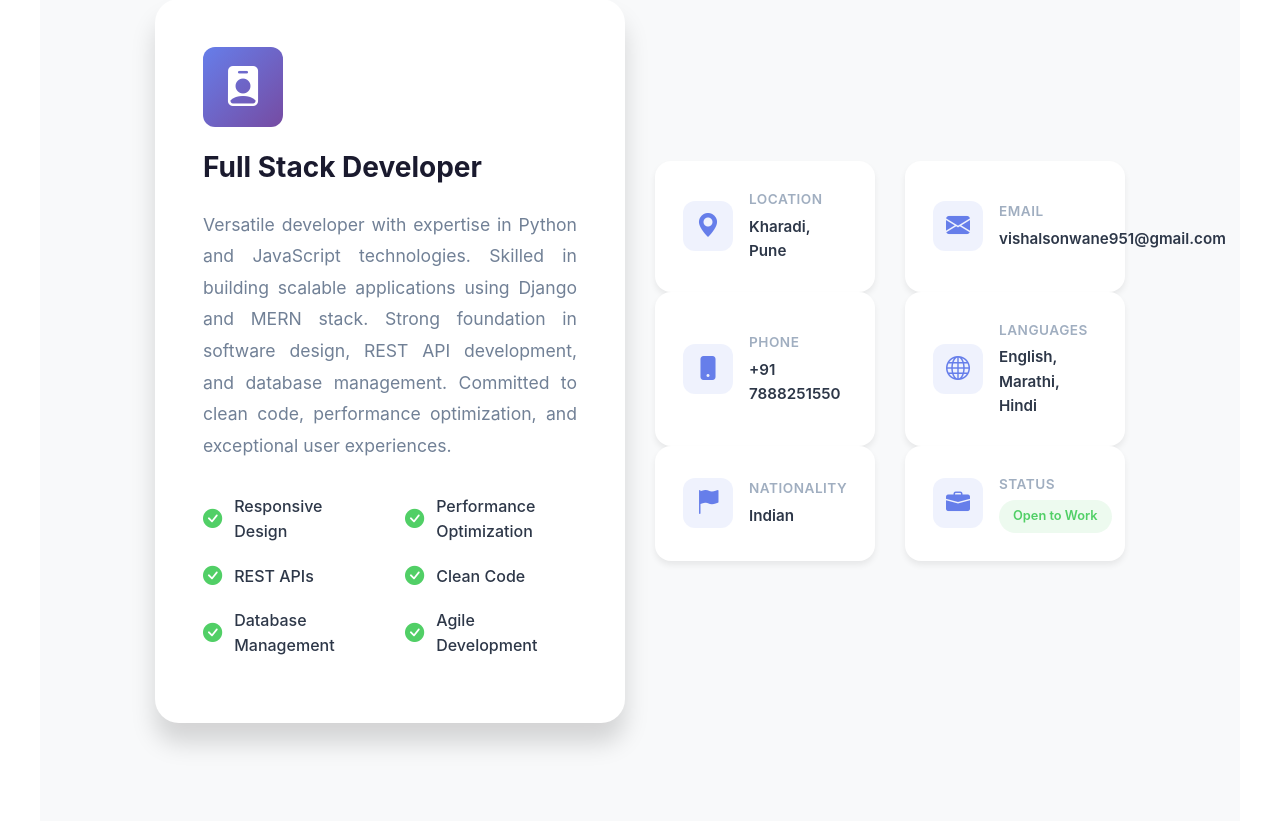
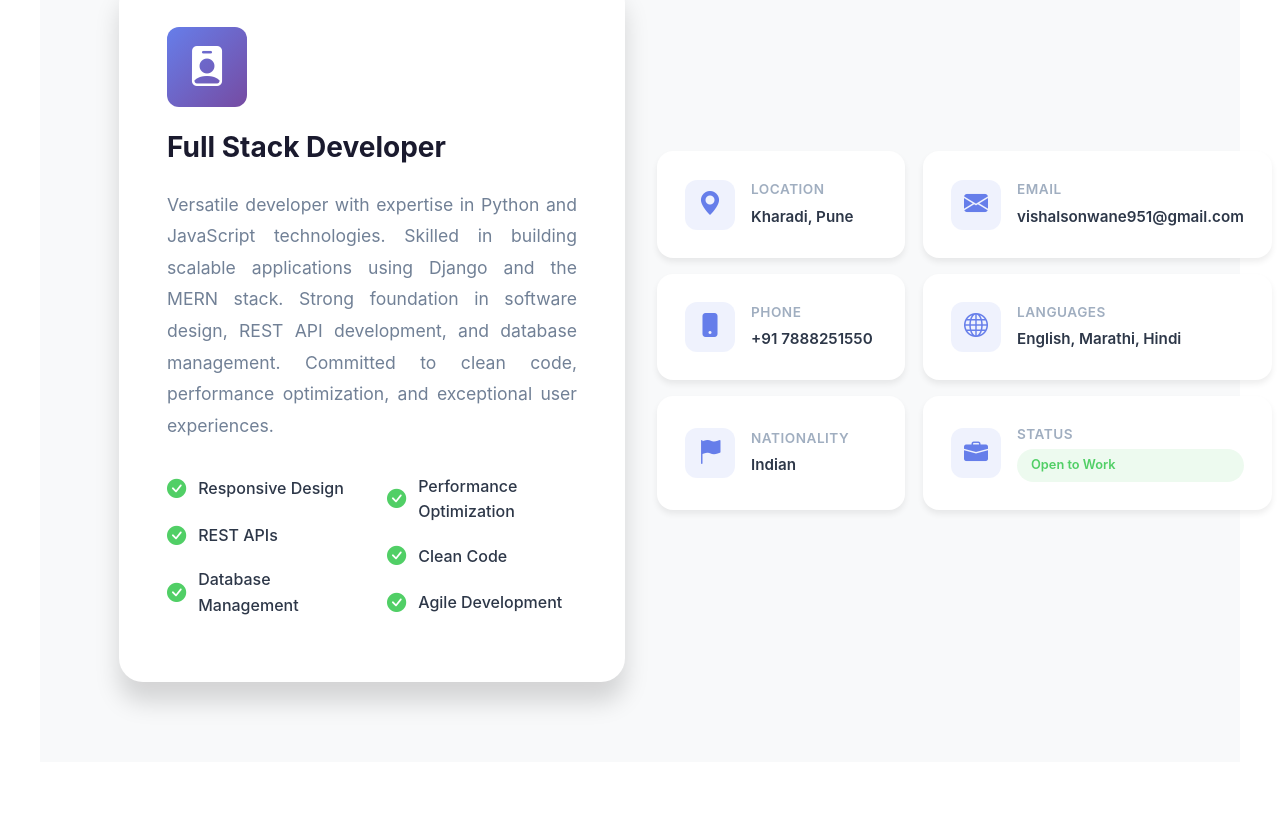
Before and after one commit to vishalsonwane951/Portfolio, a React (Vite) app: page / in a window 1280 px wide. Shown: the part 1259-2080 px from the top of the page. Built offline with nearby package versions, Linux system fonts and the light colour scheme; the HTML template or start-up script is replaced by a standard one.

Commit message:
udate UI with responsive

```diff
--- a/src/Portfolio.css
+++ b/src/Portfolio.css
@@ -537,7 +537,7 @@ body {
 .projects-section,
 .education-section,
 .contact-section {
-  padding: 100px ;
+  /* padding: 100px ; */
   position: relative;
 }
 
@@ -639,6 +639,30 @@ body {
   color: var(--accent-green);
   flex-shrink: 0;
 }
+.info-grid {
+  display: grid;
+  grid-template-columns: repeat(2, 1fr);
+  gap: 1rem;
+}
+
+.info-grid > :nth-child(odd) {
+  grid-column: span 1;
+  width: 250px;
+}
+.info-grid > .info-card-wrapper:nth-child(odd) {
+  grid-column: span 1;
+}
+
+@media (max-width: 768px) {
+  .info-grid {
+    grid-template-columns: 2,1fr;
+    margin-top: 20px;
+  }
+
+  .info-grid > :nth-child(odd) {
+    grid-column: span 2;
+  }
+}
 
 .info-card {
   background: var(--white);
@@ -649,6 +673,7 @@ body {
   display: flex;
   align-items: center;
   gap: 1rem;
+  margin-left: 2px;
   transition: var(--transition-base);
 }
 
@@ -854,6 +879,7 @@ body {
   position: relative;
   flex-shrink: 0;
   z-index: 2;
+
 }
 
 .timeline-icon {
@@ -868,6 +894,10 @@ body {
   box-shadow: 0 4px 12px rgba(102, 126, 234, 0.3);
   position: relative;
   z-index: 1;
+}
+
+.education-section .timeline-line {
+  left: 28px;
 }
 
 .timeline-icon i {
@@ -1115,14 +1145,20 @@ body {
 
 .education-section .timeline-icon.degree {
   background: linear-gradient(135deg, #667eea 0%, #764ba2 100%);
+  width: 60px;
+  height: 60px;
 }
 
 .education-section .timeline-icon.mern {
   background: linear-gradient(135deg, #4dabf7 0%, #339af0 100%);
+   width: 60px;
+  height: 60px;
 }
 
 .education-section .timeline-icon.python {
   background: linear-gradient(135deg, #51cf66 0%, #37b24d 100%);
+   width: 60px;
+  height: 60px;
 }
 
 .education-year {
@@ -1135,6 +1171,9 @@ body {
   font-weight: 700;
   margin-bottom: 1.25rem;
   box-shadow: 0 4px 12px rgba(102, 126, 234, 0.3);
+}
+.education-section .timeline-content {
+  margin-left: 20px;
 }
 
 .timeline-content h4 {
@@ -1396,6 +1435,10 @@ textarea.form-control {
   box-shadow: 0 6px 20px rgba(102, 126, 234, 0.3);
 }
 
+.container {
+  width: auto;
+}
+
 /* ===== FOOTER ===== */
 .footer {
   background: var(--dark);
@@ -1548,12 +1591,21 @@ textarea.form-control {
     transform: translateY(0);
   }
 }
-
+@media (max-width: 1200px) {
+  .info-grid {
+    margin-top: 25px;
+  }
+
+}
 /* ===== RESPONSIVE ===== */
-@media (max-width: 991px) {
+@media (max-width:991px) {
   .visitor-counter-badge {
     top: 10px;
     right: 10px;
+  }
+
+  .info-grid {
+    margin-top: 25px;
   }
 
   .counter-content {
@@ -1662,28 +1714,46 @@ textarea.form-control {
 
   /* Mobile Timeline Layout */
   .timeline-line {
-    left: 20px;
-    width: 3px;
-  }
-
-  .timeline-item {
+    left: 23px;
+    transform: none;
+  }
+
+  .timeline-line.education{
+    margin-left: 19px;
+    transform: none;
+  }
+
+
+
+   .timeline-item {
+    display: flex;
+    align-items: flex-start;
     gap: 1rem;
   }
+  .timeline-content {
+    width: 100%;
+    padding-left: 1rem;
+  }
 
   .timeline-icon {
-    width: 40px;
-    height: 40px;
+    width: 50px;
+    height: 50px;
   }
 
   .timeline-icon i {
     font-size: 1.25rem;
   }
 
-  .education-section .timeline-icon {
+  .education-section .timeline-icon.degree, .education-section .timeline-icon.mern ,.education-section .timeline-icon.python{
     width: 50px;
     height: 50px;
   }
 
+  .education-section .timeline-line {
+    left: 4px;
+
+  }
+
   .education-section .timeline-icon i {
     font-size: 1.5rem;
   }
@@ -1698,7 +1768,7 @@ textarea.form-control {
 
   .timeline-content::before {
     top: 20px;
-    left: -8px;
+    left: 8px;
     width: 16px;
     height: 16px;
   }
@@ -1742,6 +1812,27 @@ textarea.form-control {
   .hero-title {
     font-size: 2rem;
   }
+   .info-grid {
+    grid-template-columns: 1fr;   /* single column */
+    gap: 1rem;
+  }
+
+  /* Disable wide cards on mobile */
+  .info-grid > .info-card-wrapper {
+    grid-column: span 1;
+      width: 100%;
+  }
+
+  .info-card {
+    padding: 14px;
+  }
+
+  .info-icon {
+    width: 36px;
+    height: 36px;
+    font-size: 1rem;
+  }
+
 
   .hero-subtitle {
     font-size: 1rem;
@@ -1751,6 +1842,11 @@ textarea.form-control {
     font-size: 1.75rem;
   }
 
+  .card-content {
+    margin-top: 25px;
+
+  }
+
   .hero-stats {
     grid-template-columns: 1fr;
   }
@@ -1760,21 +1856,25 @@ textarea.form-control {
   }
 
   .timeline-line {
-    left: 15px;
+    left: 18px;
   }
 
   .timeline-icon {
-    width: 30px;
-    height: 30px;
+    width: 40px;
+    height: 40px;
   }
 
   .timeline-icon i {
     font-size: 1rem;
   }
 
-  .education-section .timeline-icon {
+  .education-section .timeline-icon.degree, .education-section .timeline-icon.mern ,.education-section .timeline-icon.python{
     width: 40px;
     height: 40px;
+  }
+
+  .education-section .timeline-line {
+    left: 0px;
   }
 
   .education-section .timeline-icon i {
--- a/src/Profile.jsx
+++ b/src/Profile.jsx
@@ -39,6 +39,30 @@ const projectsData = [
       featured: false,
       icon: "bi-book"
     }
+  ];
+
+  const infoItems = [
+    { icon: "bi-geo-alt-fill", label: "Location", value: "Kharadi, Pune" },
+    {
+      icon: "bi-envelope-fill",
+      label: "Email",
+      value: "vishalsonwane951@gmail.com",
+      link: "mailto:vishalsonwane951@gmail.com",
+    },
+    {
+      icon: "bi-phone-fill",
+      label: "Phone",
+      value: "+91 7888251550",
+      link: "tel:+917888251550",
+    },
+    { icon: "bi-globe", label: "Languages", value: "English, Marathi, Hindi" },
+    { icon: "bi-flag-fill", label: "Nationality", value: "Indian" },
+    {
+      icon: "bi-briefcase-fill",
+      label: "Status",
+      value: "Open to Work",
+      badge: true,
+    },
 ];
 
 function Portfolio() {
@@ -173,7 +197,7 @@ function Portfolio() {
       {/* Hero Section */}
       <section id="home" className="hero-section">
         <div className="hero-background">
-          <div className="hero-gradient"></div>
+          <div className="hero-gradient dark"></div>
           <div className="floating-shapes">
             <div className="shape shape-1"></div>
             <div className="shape shape-2"></div>
@@ -231,7 +255,7 @@ function Portfolio() {
               </div>
             </div>
 
-            <div className="col-lg-5 d-none d-lg-block">
+            <div className="col-lg-5 d-lg-block">
               <div className="hero-card">
                 <div className="card-glow"></div>
                 <div className="card-content">
@@ -261,82 +285,68 @@ function Portfolio() {
       </section>
 
       {/* About Section */}
-      <section id="about" className="about-section ">
+       <section id="about" className="about-section">
       <div className="container">
+        {/* Section Header */}
         <div className="section-header text-center">
           <span className="section-subtitle">Get To Know Me</span>
-            <h2 className="section-title">About <span className="gradient-text">Me</span></h2>
+          <h2 className="section-title">
+            About <span className="gradient-text">Me</span>
+          </h2>
           <div className="title-underline"></div>
         </div>
 
         <div className="row align-items-center gy-4">
+          {/* LEFT SIDE */}
           <div className="col-lg-6">
             <div className="about-card">
               <div className="card-icon">
                 <i className="bi bi-person-badge-fill"></i>
               </div>
+
               <h3>Full Stack Developer</h3>
+
               <p className="about-text">
-                  Versatile developer with expertise in Python and JavaScript technologies.
-                  Skilled in building scalable applications using Django and MERN stack.
-                  Strong foundation in software design, REST API development, and database management.
-                  Committed to clean code, performance optimization, and exceptional user experiences.
+                Versatile developer with expertise in Python and JavaScript
+                technologies. Skilled in building scalable applications using
+                Django and the MERN stack. Strong foundation in software design,
+                REST API development, and database management. Committed to clean
+                code, performance optimization, and exceptional user experiences.
               </p>
 
               <div className="row mt-4">
                 <div className="col-md-6">
                   <ul className="feature-list">
-                      <li>
-                        <i className="bi bi-check-circle-fill"></i>
-                        <span>Responsive Design</span>
-                      </li>
-                      <li>
-                        <i className="bi bi-check-circle-fill"></i>
-                        <span>REST APIs</span>
-                      </li>
-                      <li>
-                        <i className="bi bi-check-circle-fill"></i>
-                        <span>Database Management</span>
-                      </li>
+                    <li><i className="bi bi-check-circle-fill"></i> Responsive Design</li>
+                    <li><i className="bi bi-check-circle-fill"></i> REST APIs</li>
+                    <li><i className="bi bi-check-circle-fill"></i> Database Management</li>
                   </ul>
                 </div>
+
                 <div className="col-md-6">
                   <ul className="feature-list">
-                      <li>
-                        <i className="bi bi-check-circle-fill"></i>
-                        <span>Performance Optimization</span>
-                      </li>
-                      <li>
-                        <i className="bi bi-check-circle-fill"></i>
-                        <span>Clean Code</span>
-                      </li>
-                      <li>
-                        <i className="bi bi-check-circle-fill"></i>
-                        <span>Agile Development</span>
-                      </li>
+                    <li><i className="bi bi-check-circle-fill"></i> Performance Optimization</li>
+                    <li><i className="bi bi-check-circle-fill"></i> Clean Code</li>
+                    <li><i className="bi bi-check-circle-fill"></i> Agile Development</li>
                   </ul>
                 </div>
               </div>
             </div>
           </div>
 
+          {/* RIGHT SIDE */}
           <div className="col-lg-6">
-              <div className="row g-4">
-                {[
-                  { icon: 'bi-geo-alt-fill', label: 'Location', value: 'Kharadi, Pune' },
-                  { icon: 'bi-envelope-fill', label: 'Email', value: 'vishalsonwane951@gmail.com', link: 'mailto:vishalsonwane951@gmail.com' },
-                  { icon: 'bi-phone-fill', label: 'Phone', value: '+91 7888251550', link: 'tel:+917888251550' },
-                  { icon: 'bi-globe', label: 'Languages', value: 'English, Marathi, Hindi' },
-                  { icon: 'bi-flag-fill', label: 'Nationality', value: 'Indian' },
-                  { icon: 'bi-briefcase-fill', label: 'Status', value: 'Open to Work', badge: true }
-                ].map((item, idx) => (
-                  <div className="col-md-6" key={idx}>
+            <div className="info-grid">
+              {infoItems.map((item, idx) => (
+                <div className="info-card-wrapper" key={idx}>
                   <div className="info-card">
                     <div className="info-icon">
                       <i className={`bi ${item.icon}`}></i>
                     </div>
+
                     <div className="info-content">
                       <span className="info-label">{item.label}</span>
+
                       {item.link ? (
                         <a href={item.link} className="info-value">
                           {item.value}
@@ -392,7 +402,7 @@ function Portfolio() {
                 skills: ["OOP", "Data Structures", "Algorithms", "SDLC", "Agile", "REST"]
               }
             ].map((category, idx) => (
-              <div className="col-lg-3 col-md-6" key={idx}>
+              <div className="col-lg-6 col-md-6 mb-3" key={idx}>
                 <div className={`skill-card skill-card-${category.color}`}>
                   <div className="skill-header">
                     <div className="skill-icon">
@@ -527,7 +537,7 @@ function Portfolio() {
           </div>
 
           <div className="timeline-container">
-            <div className="timeline-line"></div>
+            <div className="timeline-line education"></div>
 
             <div className="timeline-item">
               <div className="timeline-marker">
@@ -621,11 +631,11 @@ function Portfolio() {
           </div>
 
           <div className="row justify-content-center">
-            <div className="col-lg-10">
+            <div className="col-lg-10 col-md-12 ">
               <div className="contact-wrapper">
                 <div className="row g-0">
-                  <div className="col-lg-5">
-                    <div className="contact-info">
+                  <div className="col-lg-5 col-md-12 ">
+                    <div className="contact-info ">
                       <h3>Contact Information</h3>
                       <p className="contact-description">
                         Feel free to reach out for collaborations, opportunities, or just a friendly chat!
@@ -671,7 +681,7 @@ function Portfolio() {
                     </div>
                   </div>
 
-                  <div className="col-lg-7">
+                  <div className="col-lg-7 align-center">
                     <div className="contact-form">
                       <h3>Send Me a Message</h3>
                       <form>
@@ -741,7 +751,7 @@ function Portfolio() {
               </div>
               <div>
                 <h4>Vishal Sonwane</h4>
-                <p>Full Stack Developer</p>
+                <p className="mt-3 mb-3">Full Stack Developer</p>
               </div>
             </div>
 
```
Lines whose indentation alone changed are shown as unchanged.
